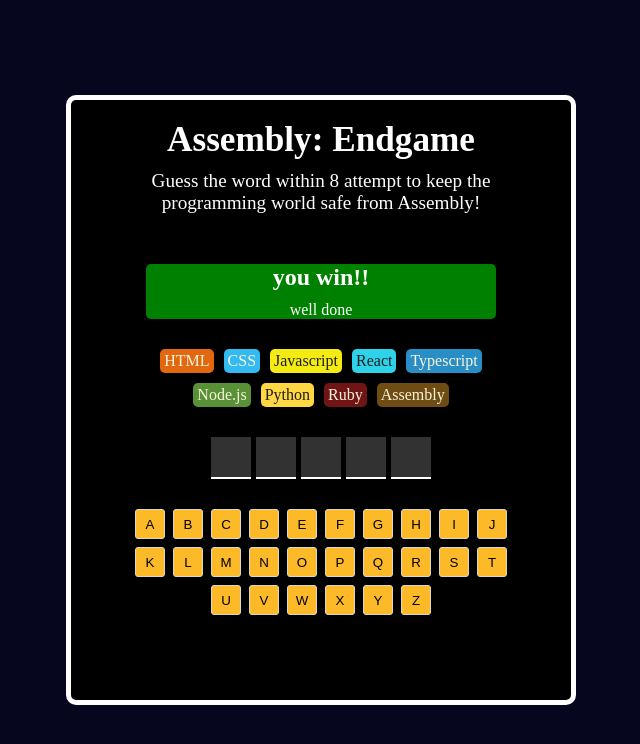
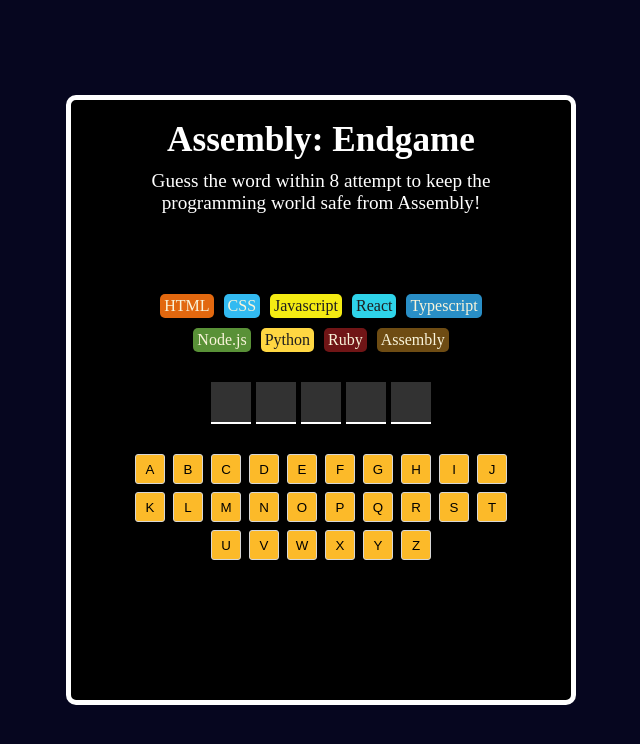
Before and after one commit to Nuelwhiz/Assembly-Endgame, a React (Vite) app: page / in a window 1280 px wide. Shown: the top 744 px of the page, without its empty margins (319-959 px from the left). Built offline with nearby package versions, Linux system fonts and the light colour scheme.

Commit message:
added dynamic game result container to display win or lose state

```diff
--- a/src/App.css
+++ b/src/App.css
@@ -57,6 +57,9 @@
   align-items: center;
   gap: 10px;
   border-radius: 5px;
+}
+.lose {
+  background-color: red;
 }
 .language-section {
   box-sizing: border-box;
--- a/src/App.jsx
+++ b/src/App.jsx
@@ -5,6 +5,9 @@
 import "./App.css";
 
 function App() {
+  const allli = Languages.map((checked) => checked.name);
+  console.log(allli);
+
   const [currentWord, setCurrentWord] = useState("react");
   const [guessedWord, setGuessedWord] = useState([]);
 
@@ -74,6 +77,11 @@
       </button>
     );
   });
+
+  const winFailCondition = clsx("win-section", {
+    won: gameWon,
+    lose: gameLost,
+  });
   return (
     <>
       <main className="assembly-game-container">
@@ -86,9 +94,20 @@
             </p>
           </header>
 
-          <section className="win-section">
-            <h2>you win!!</h2>
-            <p>well done</p>
+          <section className={winFailCondition}>
+            {gameOver ? (
+              gameWon ? (
+                <>
+                  <h2>you win!!</h2>
+                  <p>well done</p>
+                </>
+              ) : (
+                <>
+                  <h2>game over!!</h2>
+                  <p>you lose! better start learning assembly</p>
+                </>
+              )
+            ) : null}
           </section>
 
           <section className="language-section">{languageElements}</section>
```
